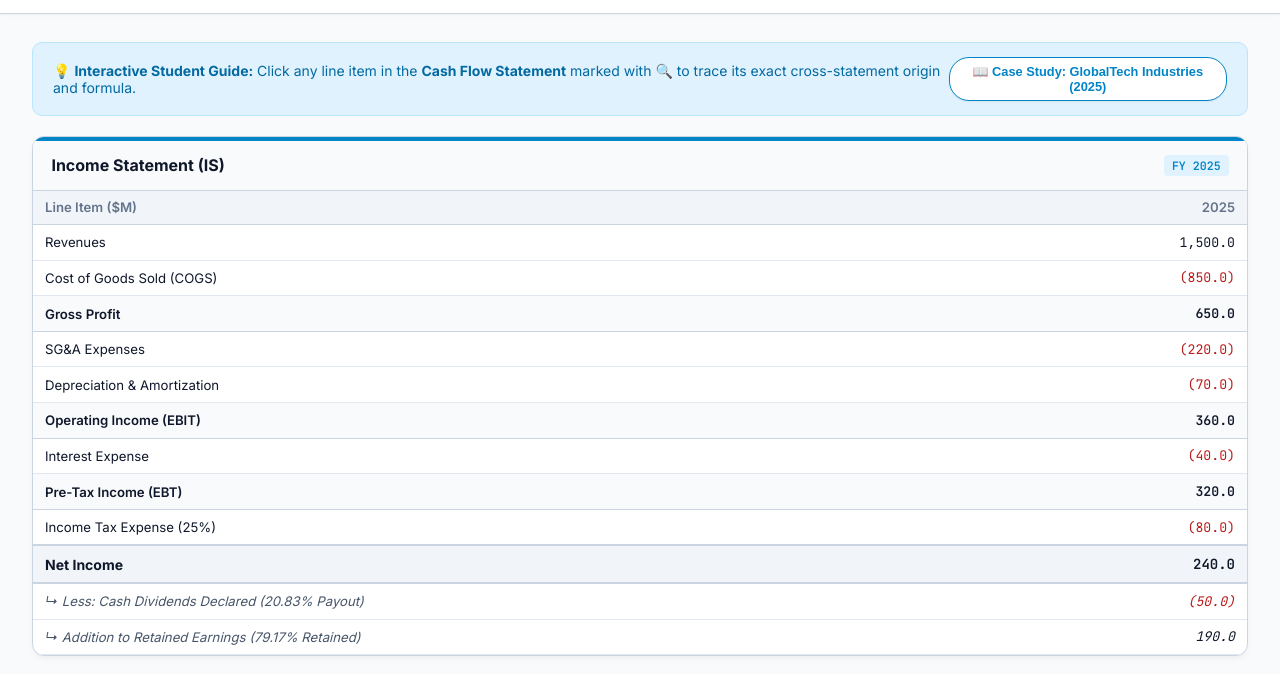
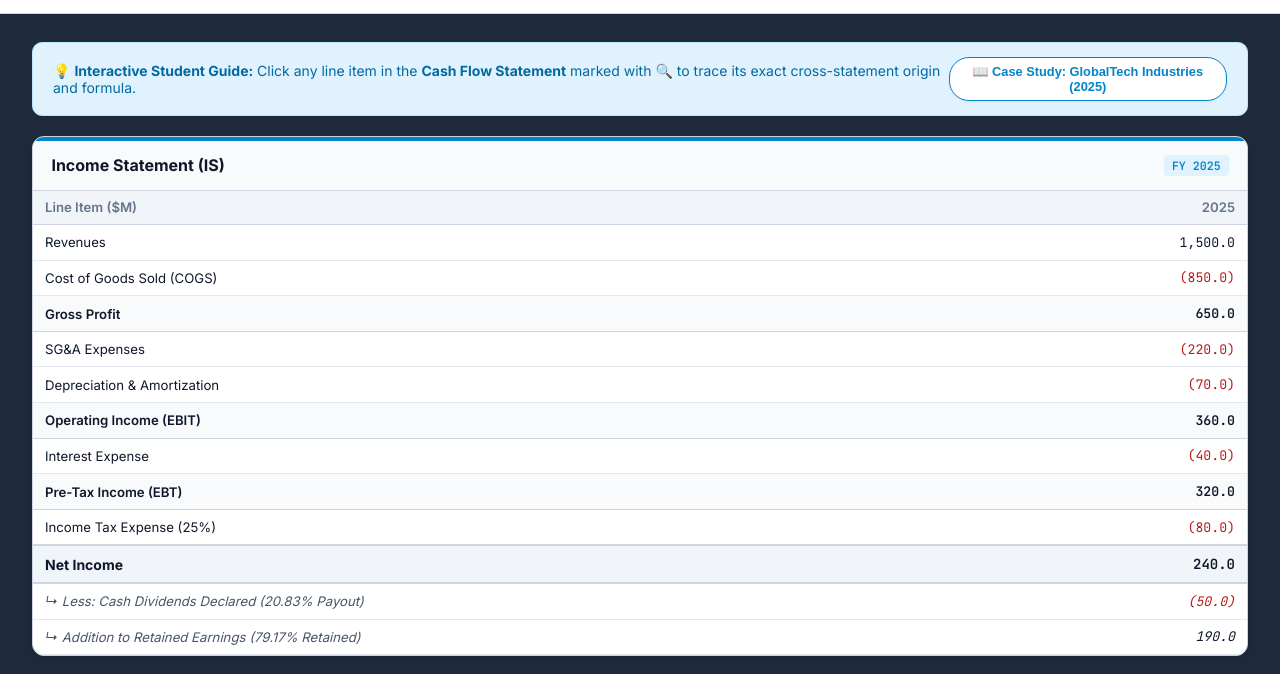
Before and after one commit to adriancecotto/FSRelationships, a plain HTML site: page index.html in a window 1280 px wide. Shown: the part 69-743 px from the top of the page. Drawn offline with Linux system fonts and the light colour scheme.

Commit message:
Change main background color to dark shade
colour change

```diff
--- a/index.html
+++ b/index.html
@@ -7,7 +7,7 @@
     <link href="https://fonts.googleapis.com/css2?family=Inter:wght@300;400;500;600;700&family=JetBrains+Mono:wght@400;500;600&display=swap" rel="stylesheet">
     <style>
         :root {
-            --bg-main: #f8fafc;
+            --bg-main: #1e293b;
             --bg-card: #ffffff;
             --border-color: #cbd5e1;
             --border-subtle: #e2e8f0;
```
